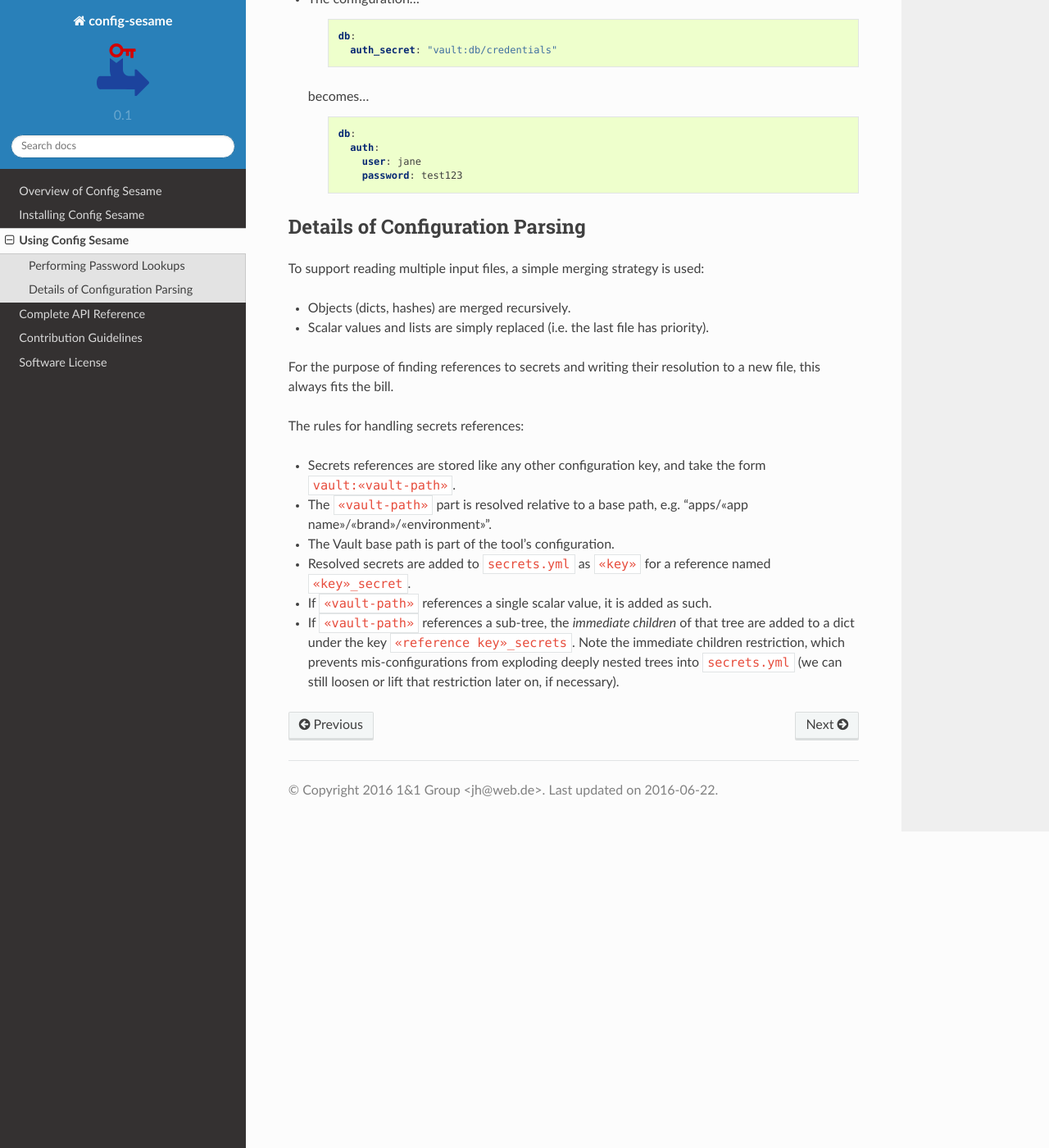
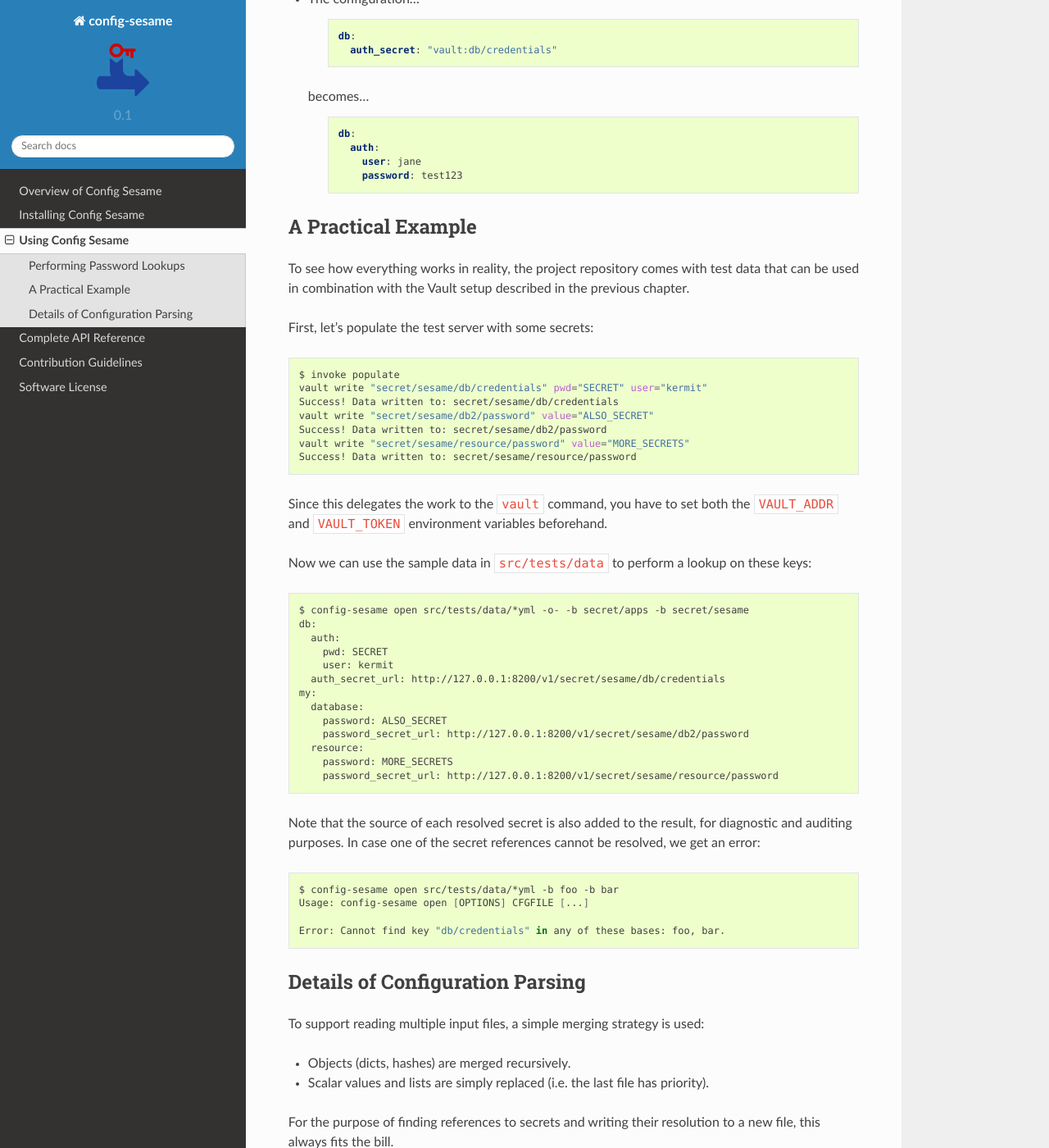
Before and after one commit to 1and1/config-sesame, a Sphinx documentation site: the page built from docs/usage.rst, in a window 1280 px wide and 1400 px high, scrolled down 457 px. Shown: the whole window at 82% size. Built offline with Sphinx 7.4.7 and the Read the Docs theme 2.0.0, drawn with Linux system fonts in a browser that asks for light colours; some of the changed text lies outside the part shown.

Commit message:
docs: A Practical Example

```diff
--- a/docs/usage.rst
+++ b/docs/usage.rst
@@ -50,6 +50,56 @@ with their resolution from Vault; see :ref:`parsing-rules` for more.
             password: test123
 
 
+A Practical Example
+-------------------
+
+To see how everything works in reality, the project repository comes with test data
+that can be used in combination with the Vault setup described in the previous chapter.
+
+First, let's populate the test server with some secrets:
+
+.. code-block:: shell
+
+    $ invoke populate
+    vault write "secret/sesame/db/credentials" pwd="SECRET" user="kermit"
+    Success! Data written to: secret/sesame/db/credentials
+    vault write "secret/sesame/db2/password" value="ALSO_SECRET"
+    Success! Data written to: secret/sesame/db2/password
+    vault write "secret/sesame/resource/password" value="MORE_SECRETS"
+    Success! Data written to: secret/sesame/resource/password
+
+Since this delegates the work to the ``vault`` command, you have to set both
+the ``VAULT_ADDR`` and ``VAULT_TOKEN`` environment variables beforehand.
+
+Now we can use the sample data in ``src/tests/data`` to perform a lookup on these keys:
+
+.. code-block:: shell
+
+    $ config-sesame open src/tests/data/*yml -o- -b secret/apps -b secret/sesame
+    db:
+      auth:
+        pwd: SECRET
+        user: kermit
+      auth_secret_url: http://127.0.0.1:8200/v1/secret/sesame/db/credentials
+    my:
+      database:
+        password: ALSO_SECRET
+        password_secret_url: http://127.0.0.1:8200/v1/secret/sesame/db2/password
+      resource:
+        password: MORE_SECRETS
+        password_secret_url: http://127.0.0.1:8200/v1/secret/sesame/resource/password
+
+Note that the source of each resolved secret is also added to the result, for diagnostic
+and auditing purposes. In case one of the secret references cannot be resolved, we get an error:
+
+.. code-block:: shell
+
+    $ config-sesame open src/tests/data/*yml -b foo -b bar
+    Usage: config-sesame open [OPTIONS] CFGFILE [...]
+
+    Error: Cannot find key "db/credentials" in any of these bases: foo, bar.
+
+
 .. _parsing-rules:
 
 Details of Configuration Parsing
@@ -70,4 +120,5 @@ The rules for handling secrets references:
 * The Vault base path is part of the tool's configuration.
 * Resolved secrets are added to ``secrets.yml`` as ``«key»`` for a reference named ``«key»_secret``.
 * If ``«vault-path»`` references a single scalar value, it is added as such.
-* If ``«vault-path»`` references a sub-tree, the *immediate children* of that tree are added to a dict under the key ``«reference key»_secrets``. Note the immediate children restriction, which prevents mis-configurations from exploding deeply nested trees into ``secrets.yml`` (we can still loosen or lift that restriction later on, if necessary).
+* If ``«vault-path»`` references a collection of values, they are added as an object (a/k/a dict or hash).
+* The URL where the secret was retrieved from is added as ``«key»_secret_url``.
```
